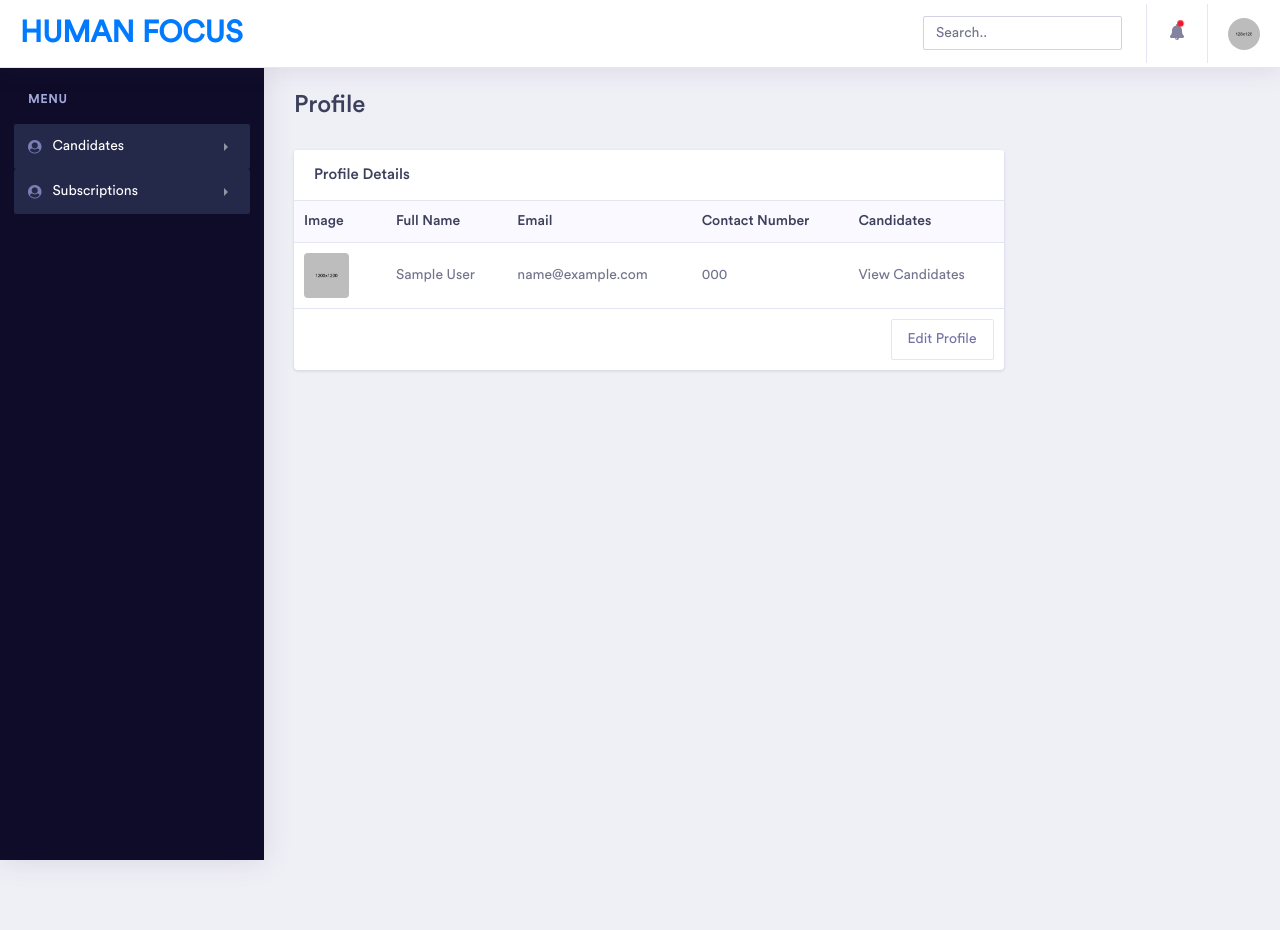
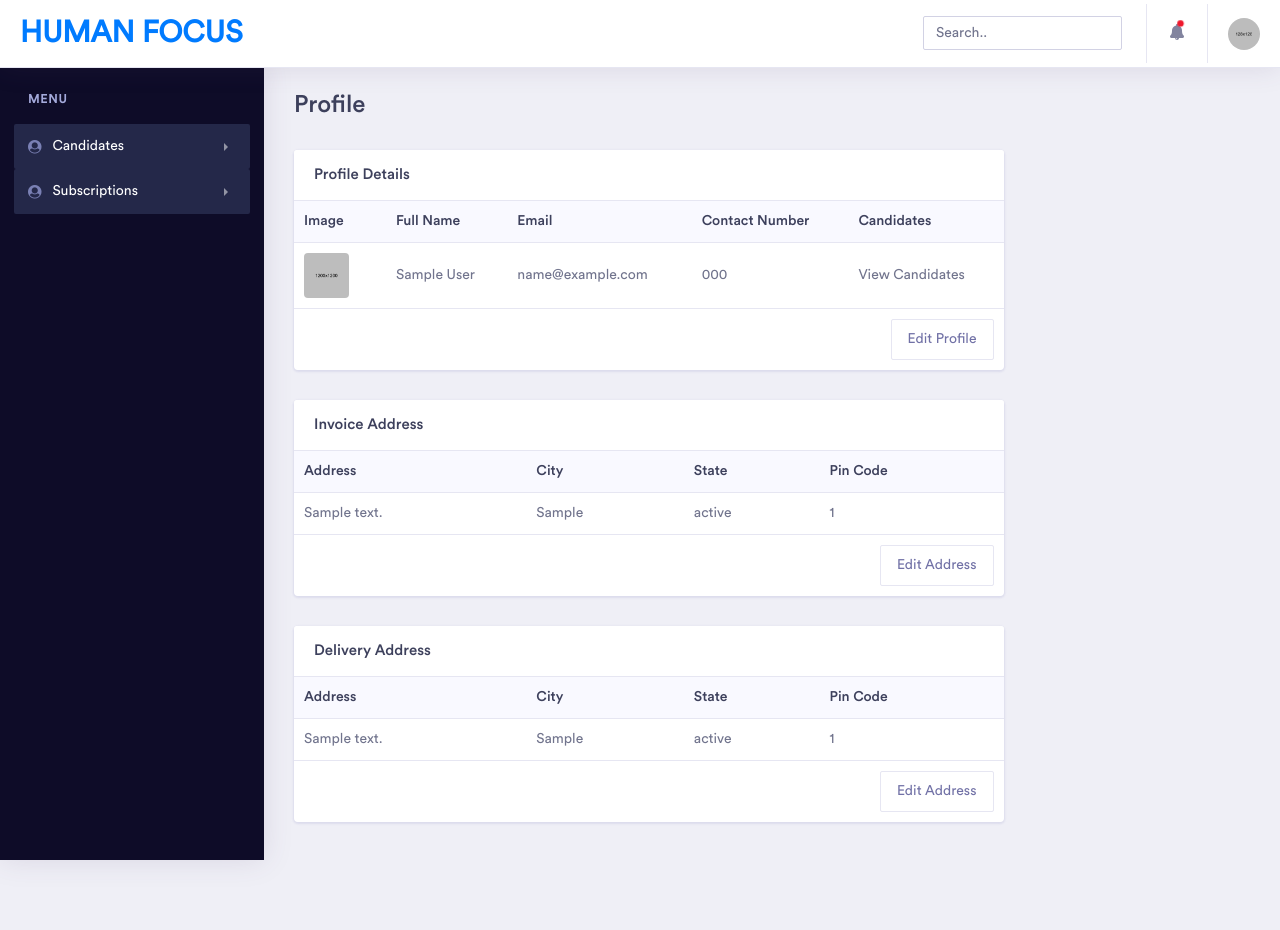
Before and after one commit to kavyagknescode/hfworld, a Django app: page /dashboard/profile/ in a window 1280 px wide. Run offline with Django 3.2, Linux system fonts and the light colour scheme; a user stored in the database is signed in; tables that the repository leaves empty hold one stand-in row (values such as "Sample post"); some libraries are stand-ins or nearby versions; some web fonts are replaced.

Commit message:
Profile Section Modification

```diff
--- a/dashboard/templates/dashboard/user_profile.html
+++ b/dashboard/templates/dashboard/user_profile.html
@@ -23,12 +23,7 @@
 <!-- ============================================================== -->
 
 <div class="row">
-    <!-- ============================================================== -->
 
-    <!-- ============================================================== -->
-
-                  <!-- recent orders  -->
-    <!-- ============================================================== -->
     <div class="col-xl-9 col-lg-12 col-md-6 col-sm-12 col-12">
         <div class="card">
             <h5 class="card-header">Profile Details</h5>
@@ -64,10 +59,81 @@
             </div>
         </div>
     </div>
-    <!-- ============================================================== -->
-    <!-- end recent orders  -->
 
 </div>
+
+<!-- Invoice Details -->
+<div class="row">
+
+    <div class="col-xl-9 col-lg-12 col-md-6 col-sm-12 col-12">
+        <div class="card">
+            <h5 class="card-header">Invoice Address</h5>
+            <div class="card-body p-0">
+                <div class="table-responsive">
+                    <table class="table">
+                        <thead class="bg-light">
+                            <tr class="border-0">
+                                <th class="border-0">Address</th>
+                                <th class="border-0">City</th>
+                                <th class="border-0">State</th>
+                                <th class="border-0">Pin Code</th>
+                            </tr>
+                        </thead>
+                        <tbody>
+                            <tr>
+                                <td>{{ user_data.inv_address }} </td>
+                                <td>{{user_data.inv_city }} </td>
+                                <td>{{user_data.inv_state}} </td>
+                                <td>{{user_data.inv_pin}}</td>
+                            </tr>
+                            <tr>
+                                <td colspan="9"><a href="{% url 'dashboard:edit-profile' user_data.id %}" class="btn btn-outline-light float-right">Edit Address</a></td>
+                            </tr>
+                        </tbody>
+                    </table>
+                </div>
+            </div>
+        </div>
+    </div>
+
+</div>
+
+<!-- Delivery Details -->
+<div class="row">
+
+    <div class="col-xl-9 col-lg-12 col-md-6 col-sm-12 col-12">
+        <div class="card">
+            <h5 class="card-header">Delivery Address</h5>
+            <div class="card-body p-0">
+                <div class="table-responsive">
+                    <table class="table">
+                        <thead class="bg-light">
+                            <tr class="border-0">
+                                <th class="border-0">Address</th>
+                                <th class="border-0">City</th>
+                                <th class="border-0">State</th>
+                                <th class="border-0">Pin Code</th>
+                            </tr>
+                        </thead>
+                        <tbody>
+                            <tr>
+                                <td>{{ user_data.del_address }} </td>
+                                <td>{{user_data.del_city }} </td>
+                                <td>{{user_data.del_state}} </td>
+                                <td>{{user_data.del_pin}}</td>
+                            </tr>
+                            <tr>
+                                <td colspan="9"><a href="{% url 'dashboard:edit-profile' user_data.id %}" class="btn btn-outline-light float-right">Edit Address</a></td>
+                            </tr>
+                        </tbody>
+                    </table>
+                </div>
+            </div>
+        </div>
+    </div>
+
+</div>
+
   <!-- <div class="container">
     <div class="row pt-4">
       <div class="col-lg-8-6 offset-lg-2">
--- a/dashboard/views.py
+++ b/dashboard/views.py
@@ -100,12 +100,23 @@ def edit_user_details(request,id):
 def save_edited_details(request,id):
     new_data = UserDetails.objects.get(id=id)
     base_model_data = User.objects.get(username=request.user)
+
     if request.method == 'POST':
         new_data.user_uname = request.user
         new_data.first_name = request.POST['fname']
         new_data.last_name = request.POST['lname']
         new_data.email = request.POST['email']
         new_data.phone = request.POST['phone']
+
+        new_data.inv_address = request.POST['inv_adrs']
+        new_data.inv_city = request.POST['inv_city']
+        new_data.inv_state = request.POST['inv_state']
+        new_data.inv_pin = request.POST['inv_pin']
+
+        new_data.del_address = request.POST['del_adrs']
+        new_data.del_city = request.POST['del_city']
+        new_data.del_state = request.POST['del_state']
+        new_data.del_pin = request.POST['del_pin']
 
         # For django User model
         base_model_data.email = request.POST['email']
@@ -114,12 +125,16 @@ def save_edited_details(request,id):
             validate_email(new_data.email)
         except ValidationError:
             messages.error(request, "Enter a Valid Email")
+            return redirect('dashboard:edit-profile', id=id)
 
         new_data.save()
         base_model_data.save()
-        return redirect('dashboard:user-dashboard')
+
+        messages.success(request, 'Profile Updated Successfully')
+        return redirect('dashboard:user-profile')
     else:
-        return redirect('dashboard:user-dashboard')
+        # For Non POST Method
+        return redirect('dashboard:edit-profile', id=id)
 
 def add_candidate_view(request):
     form = CandidateDetailsForm()
```
Also changed, not shown: dashboard/templates/dashboard/edit_profile.html (+26 -2 lines).
